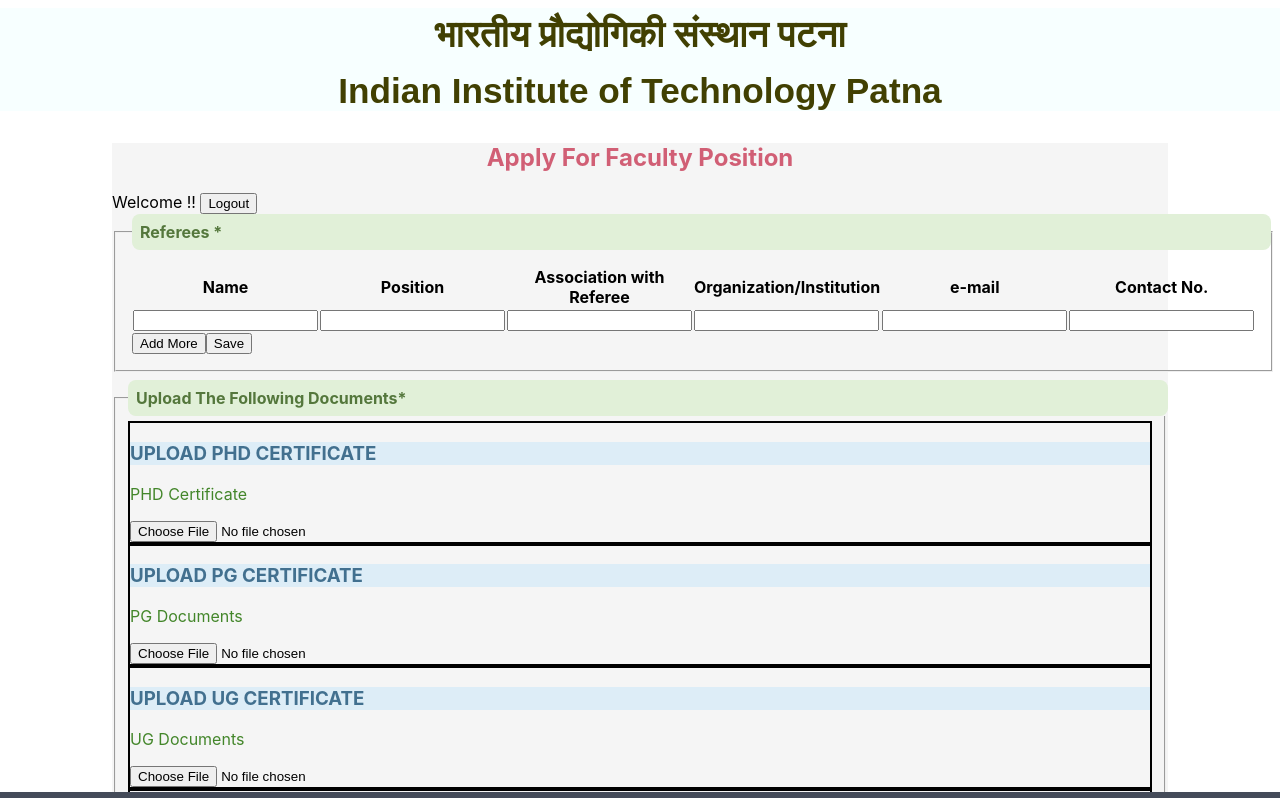
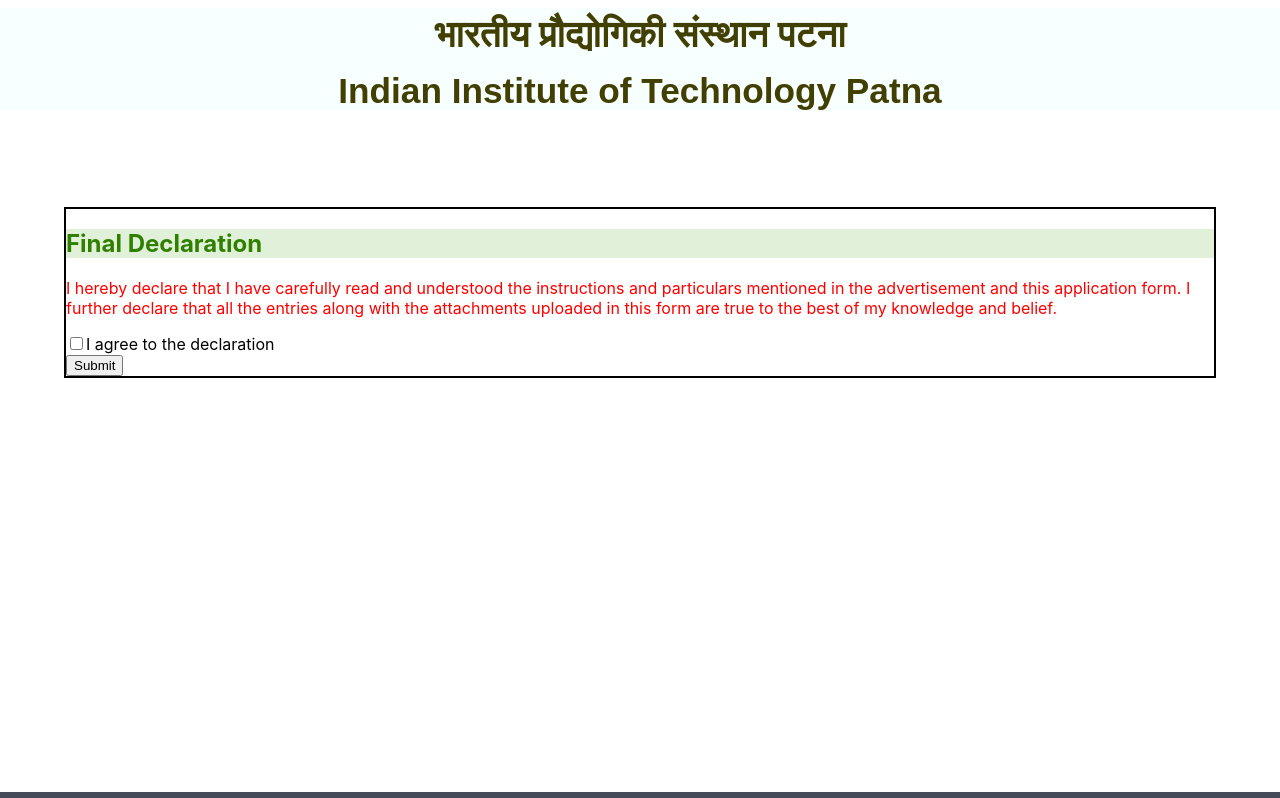
Before and after one commit to VaaniGoyal/Faculty-Application-Form, a React (Create React App) app: page / in a window 1280 px wide. Shown: the top 798 px of the page. Built offline with nearby package versions, Linux system fonts and the light colour scheme.

Commit message:
Declaration-Pdf Wala rehta hai

```diff
--- a/package.json
+++ b/package.json
@@ -13,11 +13,13 @@
     "body-parser": "^1.20.2",
     "cors": "^2.8.5",
     "express": "^4.19.2",
+    "jspdf": "^2.5.1",
     "mysql": "^2.18.1",
     "mysql2": "^3.9.3",
     "nodemailer": "^6.9.13",
     "react": "^18.2.0",
     "react-dom": "^18.2.0",
+    "react-pdf": "^8.0.2",
     "react-router-dom": "^6.22.3",
     "react-scripts": "5.0.1",
     "sequelize": "^6.37.2",
--- a/src/App.js
+++ b/src/App.js
@@ -13,6 +13,7 @@
 import Supervision from "./Supervision";
 import Contribution from "./Contribution";
 import Refree from "./Refree";
+import Declaration from "./Declaration";
 
 import "./App.css";
 
@@ -23,7 +24,7 @@
       <Footer />
       <div>
         <Routes>
-          <Route path="/" element={<Refree />} />
+          <Route path="/" element={<Declaration />} />
           <Route path="/Login_Page" element={<Login_Page />} />
           <Route path="/Create_Account" element={<Create_Account />} />\
           <Route path="/Personal_Details" element={<Personal_Details />} />
@@ -35,6 +36,7 @@
           <Route path="/Supervision" element={<Supervision />} />
           <Route path="/Contribution" element={<Contribution />} />
           <Route path="/Refree" element={<Refree />} />
+          <Route path="/Declaration" element={<Declaration/>}/>
         </Routes>
       </div>
     </Router>
--- /dev/null
+++ b/src/Declaration.js
@@ -0,0 +1,51 @@
+import React, { useState } from "react";
+import { Document, Page } from "react-pdf";
+import axios from "axios";
+
+const PdfViewer = () => {
+  const [numPages, setNumPages] = useState(null);
+  const [pageNumber, setPageNumber] = useState(1);
+  const [pdfUrl, setPdfUrl] = useState(null);
+  const [agreement, setAgreement] = useState(false);
+
+  const handleAgreementChange = (e) => {
+    setAgreement(e.target.checked);
+  };
+
+  const handleDocumentLoadSuccess = ({ numPages }) => {
+    setNumPages(numPages);
+  };
+
+  const handleSubmit = async () => {
+    try {
+      if (!agreement) {
+        alert("Please agree to the declaration to submit the form.");
+        return;
+      }
+
+      // Your submission logic goes here
+
+    } catch (error) {
+      console.error("Error submitting form:", error);
+    }
+  };
+
+  return (
+    <div style={{ marginTop: "20%", marginLeft: "5%", marginRight: "5%", border: "2px solid black" }}>
+      <h2 style={{ backgroundColor: "#e1f0d8", color: "#308000" }}>Final Declaration</h2>
+      <p style={{ color: "red" }}>
+        I hereby declare that I have carefully read and understood the instructions and particulars mentioned in the
+        advertisement and this application form. I further declare that all the entries along with the attachments uploaded
+        in this form are true to the best of my knowledge and belief.
+      </p>
+      <label>
+        <input type="checkbox" checked={agreement} onChange={handleAgreementChange} />
+        I agree to the declaration
+      </label>
+      <br />
+      <button onClick={handleSubmit}>Submit</button>
+    </div>
+  );
+};
+
+export default PdfViewer;
```
Also changed, not shown: 1 other file (tests, documents, lock files or other folders).
